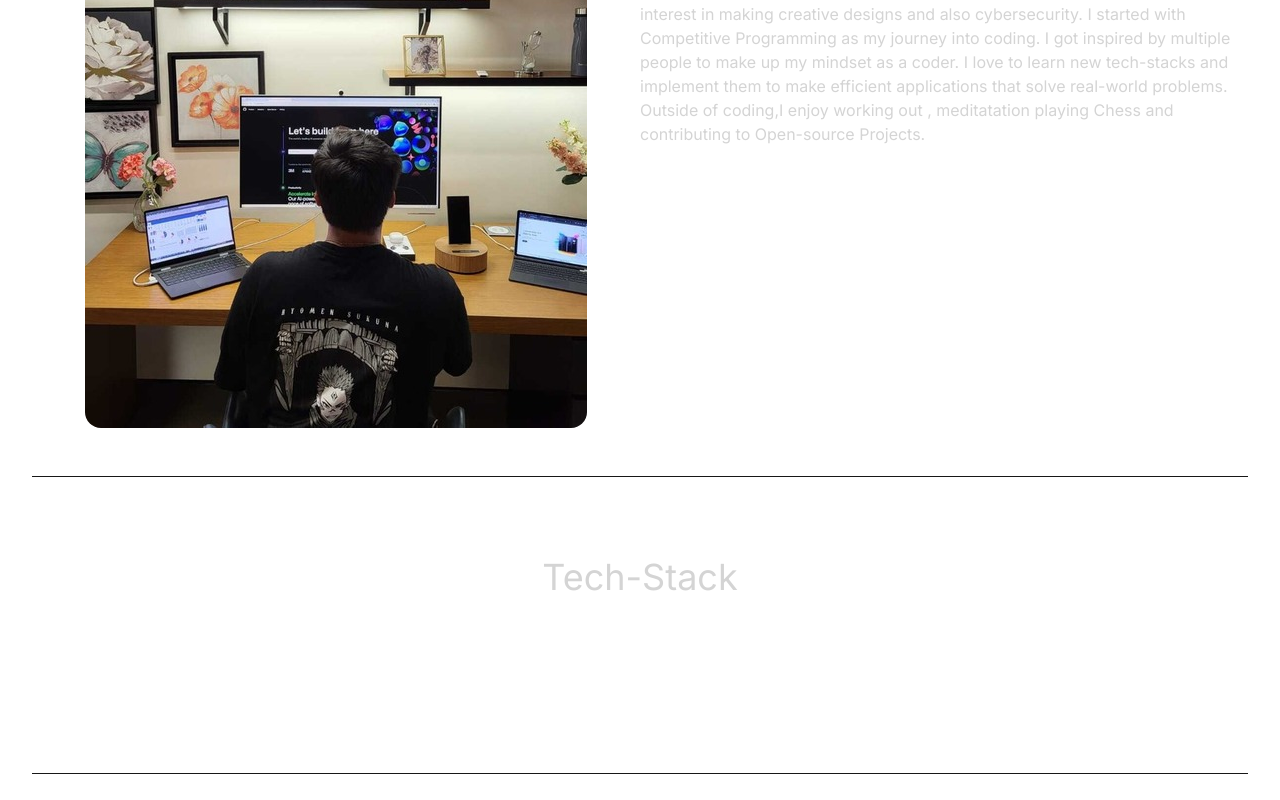
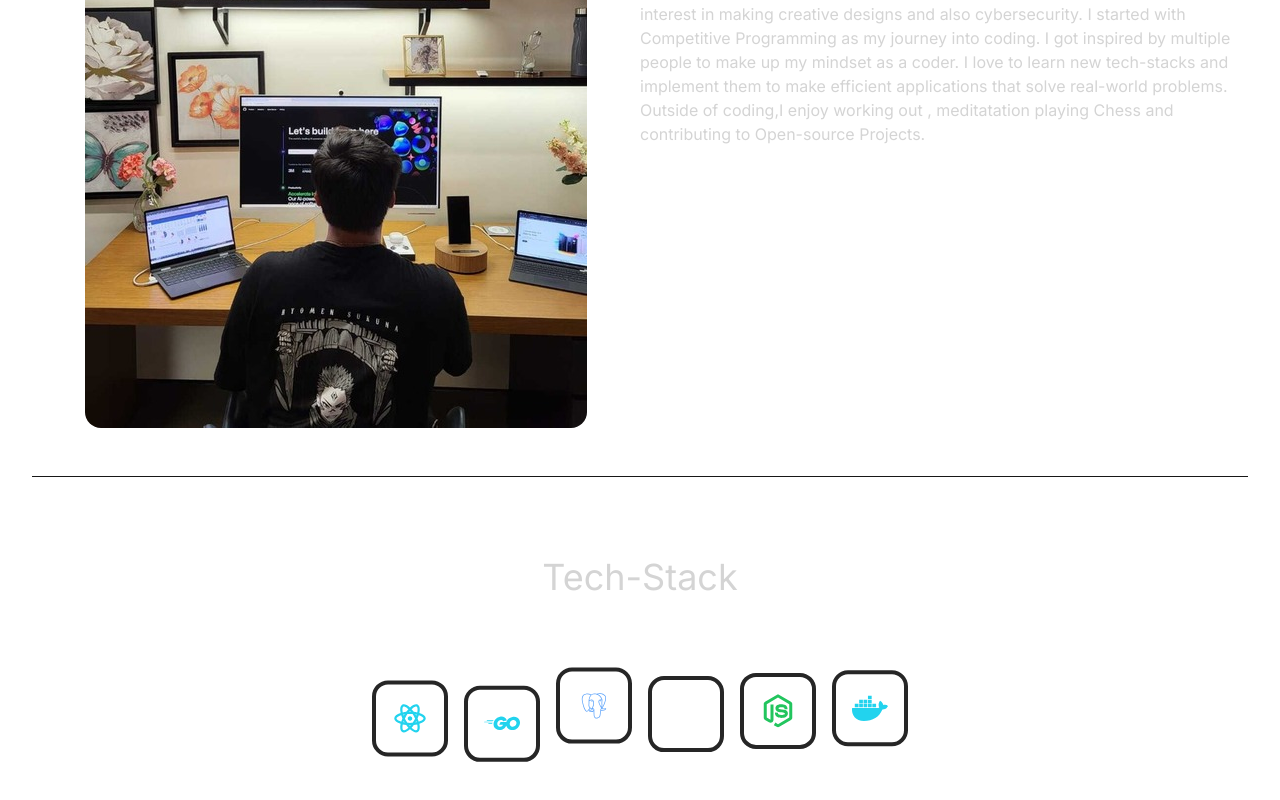
Before and after one commit to Ethics03/Portfolio, a React (Vite) app: page / in a window 1280 px wide. Shown: the part 1079-1879 px from the top of the page. Before the commit the page ends 1853 px from the top, so only its background shows below. Built offline with nearby package versions, Linux system fonts and the light colour scheme.

Commit message:
techstackanimated

```diff
--- a/src/Components/Tech.jsx
+++ b/src/Components/Tech.jsx
@@ -1,9 +1,85 @@
 import React from 'react'
+import {RiReactjsLine} from 'react-icons/ri'
+import { FaGolang } from "react-icons/fa6";
+import { DiPostgresql } from "react-icons/di";
+import { TbBrandNextjs } from "react-icons/tb";
+import { RiNodejsLine } from "react-icons/ri";
+import { FaDocker } from "react-icons/fa";
+import { motion } from "framer-motion"
+
+const iconVariants  = (duration) => ({
+    initial: {y: -10},
+    animate: {
+        y:[10,-10],
+        transition: {
+            duration: duration,
+            ease: "linear",
+            repeat: Infinity,
+            repeatType: "reverse",
+
+        }
+    },
+})
 
 const Tech = () => {
   return (
     <div className = ' border-b border-neutral-900 pb-24'>
-        <h2 className = 'my-20 text-center text-4xl'>Tech-Stack</h2>
+        <motion.h2
+            whileInView={{opacity:1,y:0}}
+            initial={{opacity:0,y:-100}}
+            transition={{duration:1.5}}
+
+        className = 'my-20 text-center text-4xl'>Tech-Stack</motion.h2>
+        <motion.div
+            whileInView={{opacity:1,x:0}}
+            initial={{opacity:0,x: -100}}
+            transition={{duration:1.5}}
+        className ='flex flex-wrap items-center justify-center gap-4'>
+            <motion.div
+            variants={iconVariants(2.5)}
+            initial="initial"
+            animate = "animate"
+            className='rounded-2xl border-4 border-neutral-800 p-4'>
+                <RiReactjsLine className = 'text-4xl text-cyan-400'/>
+            </motion.div>
+            <motion.div
+            variants={iconVariants(3)}
+            initial="initial"
+            animate = "animate"
+            className='rounded-2xl border-4 border-neutral-800 p-4'>
+                <FaGolang className = 'text-4xl text-cyan-400'/>
+            </motion.div>
+            <motion.div
+            variants={iconVariants(6)}
+            initial="initial"
+            animate = "animate"
+            className='rounded-2xl border-4 border-neutral-800 p-4'>
+                < DiPostgresql className = 'text-4xl text-blue-400'/>
+            </motion.div>
+            <motion.div
+                variants={iconVariants(4)}
+                initial="initial"
+                animate = "animate"
+
+            className='rounded-2xl border-4 border-neutral-800 p-4'>
+                <TbBrandNextjs className = 'text-4xl text-white'/>
+            </motion.div >
+            <motion.div
+                variants={iconVariants(4.5)}
+                initial="initial"
+                animate = "animate"
+            className='rounded-2xl border-4 border-neutral-800 p-4'>
+                <RiNodejsLine className = 'text-4xl text-green-500'/>
+            </motion.div >
+            <motion.div
+                    variants={iconVariants(5)}
+                    initial="initial"
+                    animate = "animate"
+            className='rounded-2xl border-4 border-neutral-800 p-4'>
+                <FaDocker className = 'text-4xl text-cyan-400'/>
+            </motion.div >
+
+        </motion.div>
         </div>
   )
 }
--- a/src/output.css
+++ b/src/output.css
@@ -694,20 +694,21 @@ video {
   border-radius: 0.25rem;
 }
 
-.rounded-xl{
-  border-radius: 0.75rem;
-}
-
-.rounded-lg{
-  border-radius: 0.5rem;
-}
-
 .rounded-2xl{
   border-radius: 1rem;
 }
 
+.border-4{
+  border-width: 4px;
+}
+
 .border-b{
   border-bottom-width: 1px;
+}
+
+.border-neutral-800{
+  --tw-border-opacity: 1;
+  border-color: rgb(38 38 38 / var(--tw-border-opacity));
 }
 
 .border-neutral-900{
@@ -739,6 +740,10 @@ video {
           background-clip: text;
 }
 
+.p-4{
+  padding: 1rem;
+}
+
 .px-5{
   padding-left: 1.25rem;
   padding-right: 1.25rem;
@@ -763,12 +768,12 @@ video {
   padding-bottom: 4rem;
 }
 
+.pb-24{
+  padding-bottom: 6rem;
+}
+
 .pb-4{
   padding-bottom: 1rem;
-}
-
-.pb-24{
-  padding-bottom: 6rem;
 }
 
 .text-center{
@@ -785,8 +790,18 @@ video {
   line-height: 2.5rem;
 }
 
+.text-5xl{
+  font-size: 3rem;
+  line-height: 1;
+}
+
 .text-6xl{
   font-size: 3.75rem;
+  line-height: 1;
+}
+
+.text-7xl{
+  font-size: 4.5rem;
   line-height: 1;
 }
 
@@ -802,6 +817,11 @@ video {
   letter-spacing: -0.05em;
 }
 
+.text-cyan-400{
+  --tw-text-opacity: 1;
+  color: rgb(34 211 238 / var(--tw-text-opacity));
+}
+
 .text-neutral-300{
   --tw-text-opacity: 1;
   color: rgb(212 212 212 / var(--tw-text-opacity));
@@ -809,6 +829,36 @@ video {
 
 .text-transparent{
   color: transparent;
+}
+
+.text-white{
+  --tw-text-opacity: 1;
+  color: rgb(255 255 255 / var(--tw-text-opacity));
+}
+
+.text-blue-800{
+  --tw-text-opacity: 1;
+  color: rgb(30 64 175 / var(--tw-text-opacity));
+}
+
+.text-blue-600{
+  --tw-text-opacity: 1;
+  color: rgb(37 99 235 / var(--tw-text-opacity));
+}
+
+.text-blue-400{
+  --tw-text-opacity: 1;
+  color: rgb(96 165 250 / var(--tw-text-opacity));
+}
+
+.text-green-400{
+  --tw-text-opacity: 1;
+  color: rgb(74 222 128 / var(--tw-text-opacity));
+}
+
+.text-green-500{
+  --tw-text-opacity: 1;
+  color: rgb(34 197 94 / var(--tw-text-opacity));
 }
 
 .antialiased{
```
